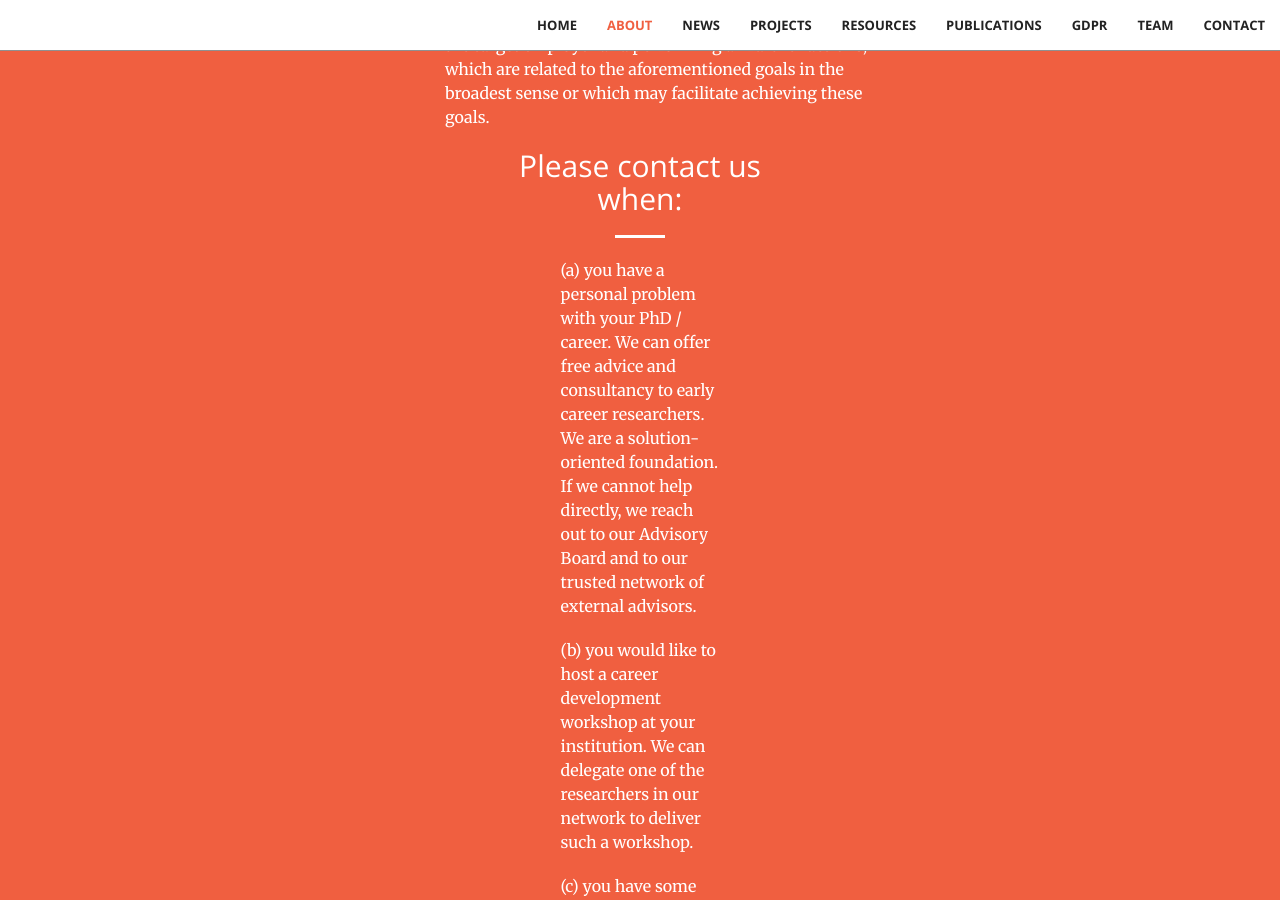
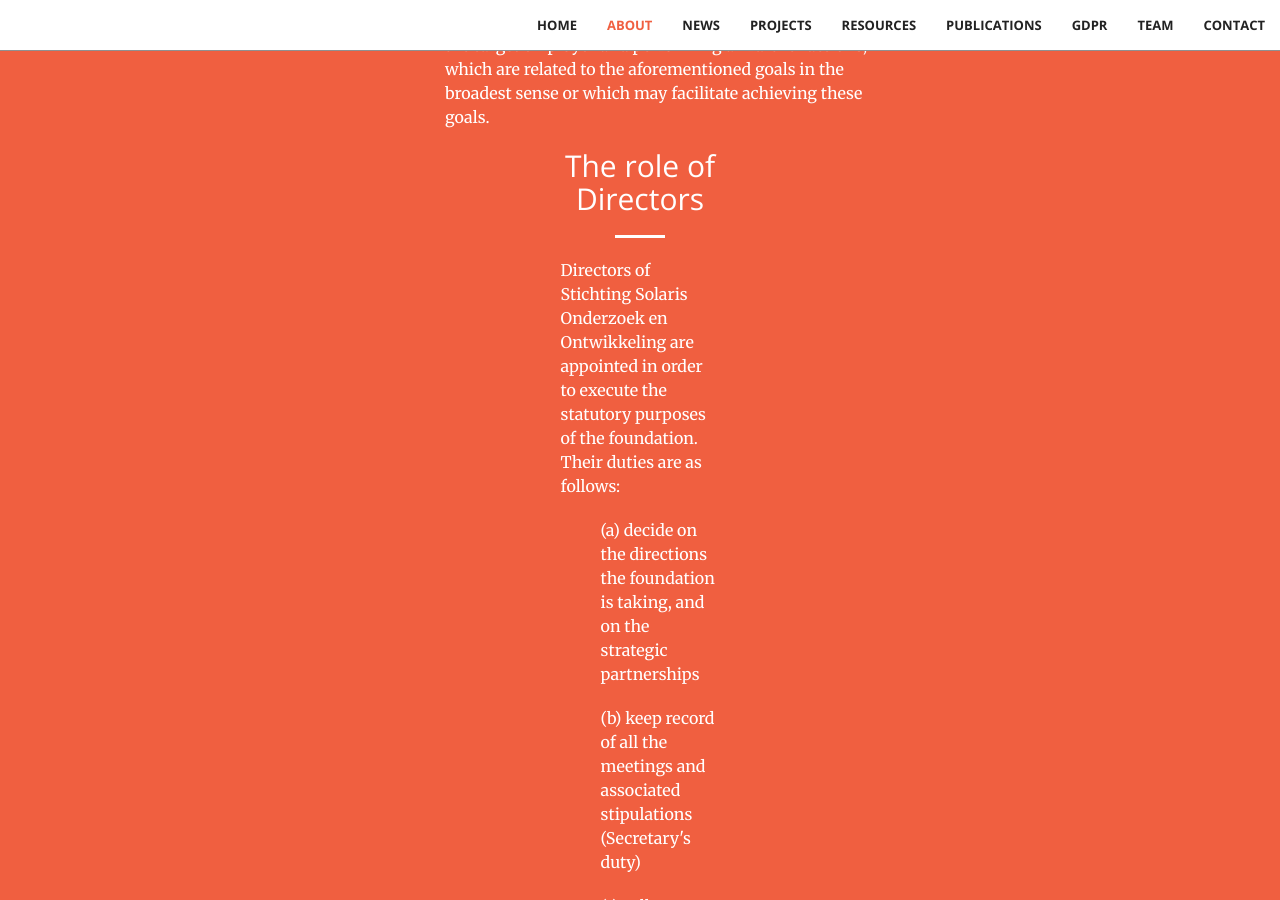
Before and after one commit to stichting-solaris/stichting-solaris.github.io, a Jekyll site: the page built from index.html, in a window 1280 px wide and 900 px high, scrolled down 2699 px. Built offline with Jekyll 4.4.1, drawn with Linux system fonts in a browser that asks for light colours; some of the changed text lies outside the part shown.

Commit message:
Update call-to-action.html

```diff
--- a/_includes/call-to-action.html
+++ b/_includes/call-to-action.html
@@ -8,7 +8,7 @@
     <div class="container">
         <div class="row">
             <div class="col-lg-8 col-lg-offset-2 text-center">
-                <h2 class="section-heading">Our goals</h2>
+                <h2 class="section-heading">The policy plan</h2>
                 <hr class="light">
                 <p class="text-faded">
 
@@ -58,6 +58,27 @@
                     <p></p>
                     <p></p>
 
+                    <div class="col-lg-8 col-lg-offset-2 text-center">
+                    <h2 class="section-heading">The role of Directors</h2>
+                    <hr class="light">
+                    <p class="text-faded">
+                    <div class="col-lg-8 col-lg-offset-2 text-left">
+                    <p>Directors of Stichting Solaris Onderzoek en Ontwikkeling are appointed in order to execute the statutory
+                        purposes of the foundation. Their duties are as follows:</p>
+                    <p class="tab">(a) decide on the directions the foundation is taking, and on the strategic partnerships</p>
+                    <p class="tab">(b) keep record of all the meetings and associated stipulations (Secretary's duty)</p>
+                    <p class="tab">(c) collect resources for early career researchers and post them on the Stichting Solaris websites,
+                        maintain the website</p>
+                    <p class="tab">(d) communicate with the Advisory Board, delegate tasks to the Advisory Baord</p>
+                    <p class="tab">(e) propagate information about the foundation through social media</p>
+                    <p class="tab">(f) keep the books (Treasurer's duty)</p>
+
+
+
+                    <p></p>
+                    <p></p>
+                    <p>The foundation aims to:</p>
+                    <div class="col-lg-8 col-lg-offset-2 text-left">
 
                     <div class="col-lg-8 col-lg-offset-2 text-center">
                     <h2 class="section-heading">Please contact us when:</h2>
```
